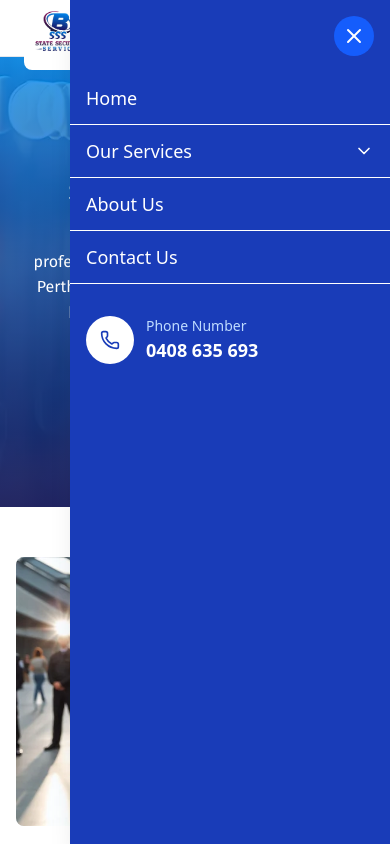
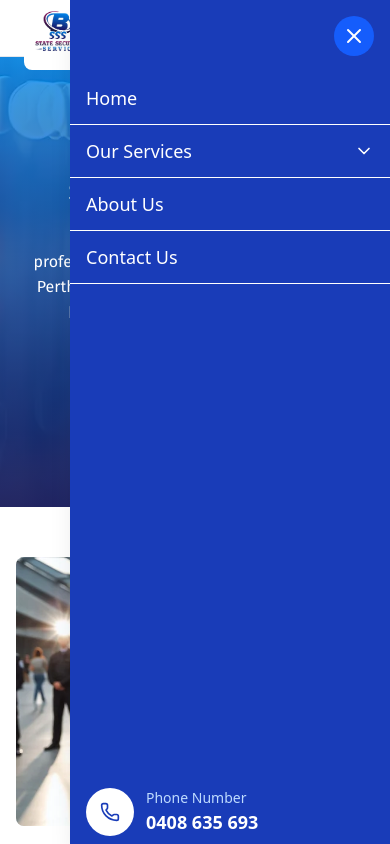
Before and after one commit to sobanomar/bayok-state-security, a React (Vite) app: page / in a window 390 px wide. Both pictures are taken after a click on the button "Toggle navigation". Shown: the top 844 px of the page. Built offline with nearby package versions, Linux system fonts and the light colour scheme.

Commit message:
fix: phone at bottom in sidebar

```diff
--- a/src/components/Header.jsx
+++ b/src/components/Header.jsx
@@ -254,12 +254,12 @@ const Header = () => {
               </button>
             </div>
 
-            <div className="overflow-y-auto h-full">
+            <div className="overflow-y-auto h-full relative">
               <nav>
                 <ul>{navItems.map(renderMobileNavItem)}</ul>
               </nav>
 
-              <div className="mt-8 ml-4">
+              <div className="mt-8 ml-4 absolute bottom-20">
                 <div className="flex items-center gap-3">
                   <div className="flex h-12 w-12 items-center justify-center rounded-full bg-white text-blue-800">
                     <Phone className="h-5 w-5" />
```
